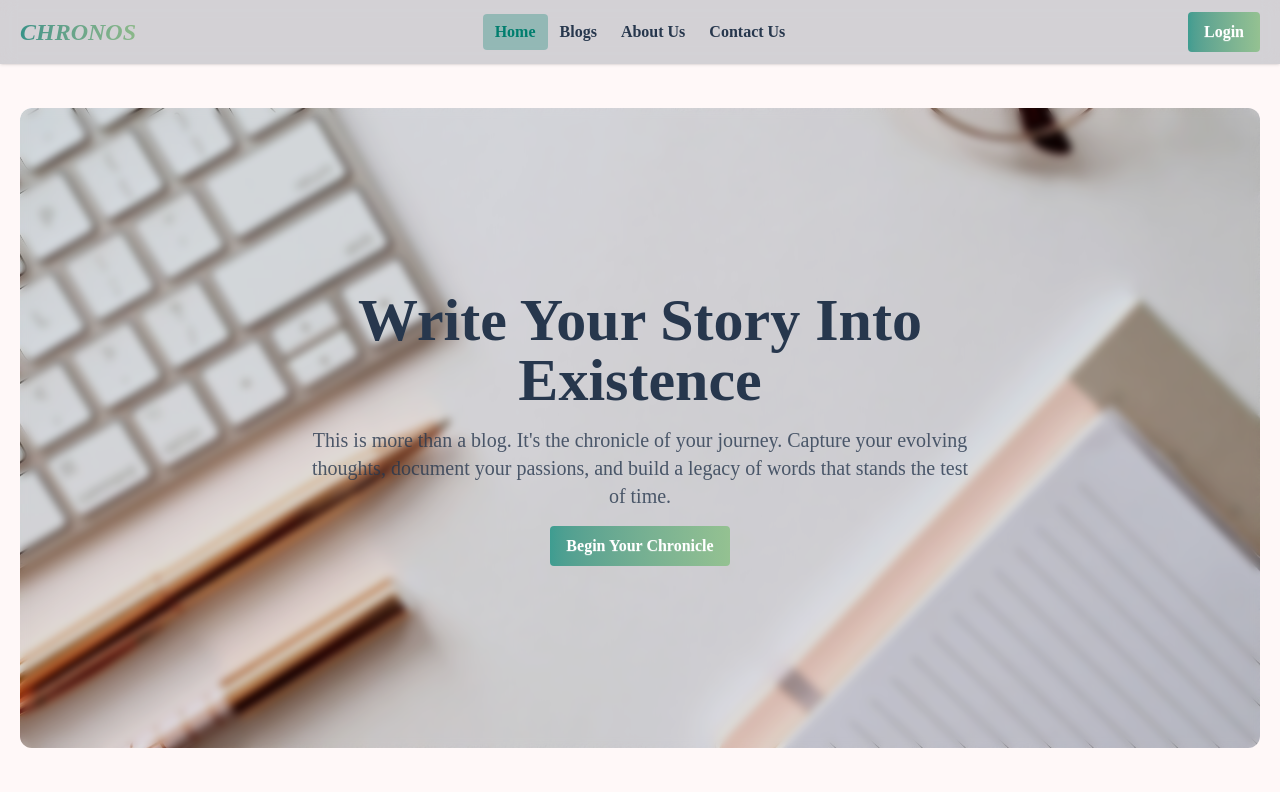
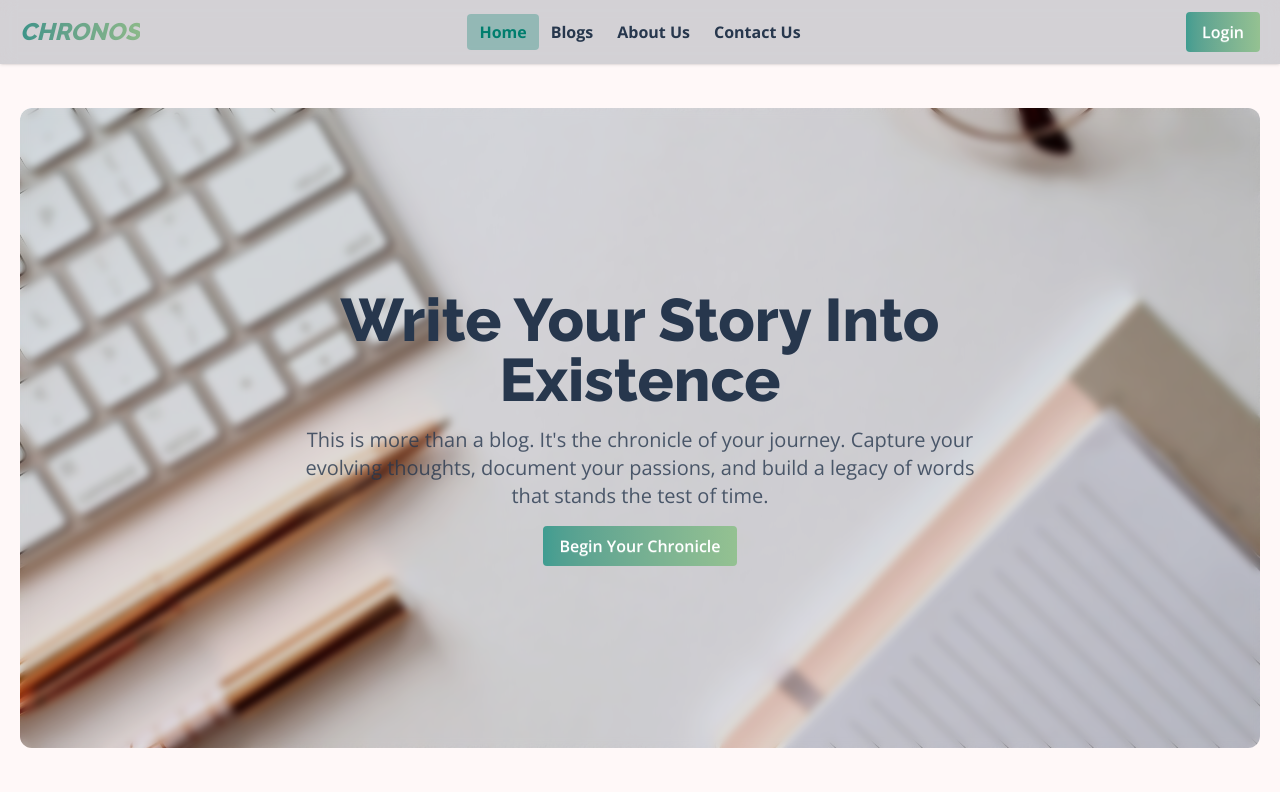
Before and after one commit to programmerrakibul/chronos, a Next.js app: page / in a window 1280 px wide. Shown: the top 800 px of the page. Built offline with nearby package versions, Linux system fonts and the light colour scheme; no server answers.

Commit message:
font modified

```diff
--- a/src/app/globals.css
+++ b/src/app/globals.css
@@ -1,6 +1,4 @@
-@import url("https://fonts.googleapis.com/css2?family=Open+Sans:ital,wght@0,300..800;1,300..800&display=swap");
 @import "tailwindcss";
-
 @plugin "daisyui" {
   themes: light --default;
 }
@@ -14,17 +12,22 @@
   --color-neutral: #27374d;
 }
 
-* {
-  @apply font-['Opens_Sans'];
-}
-
 h1,
 h2,
 h3,
 h4,
 h5,
 h6 {
-  @apply text-neutral;
+  font-family: var(--font-raleway);
+  color: #27374d;
+}
+
+.logo {
+  @apply text-xl md:text-2xl font-extrabold bg-clip-text text-transparent italic;
+}
+
+.logo {
+  font-family: var(--font-raleway);
 }
 
 .navLinks {
--- a/src/app/layout.jsx
+++ b/src/app/layout.jsx
@@ -1,5 +1,20 @@
 import "./globals.css";
 import Providers from "@/components/Providers/Providers";
+
+import { Raleway, Open_Sans } from "next/font/google";
+
+const openSans = Open_Sans({
+  subsets: ["latin"],
+  display: "swap",
+  weight: ["300", "400", "500", "600", "700"],
+});
+
+const raleway = Raleway({
+  subsets: ["latin"],
+  display: "swap",
+  weight: ["400", "500", "600", "700", "800", "900"],
+  variable: "--font-raleway",
+});
 
 export const metadata = {
   title: "CHRONOS",
@@ -10,7 +25,9 @@ const RootLayout = ({ children }) => {
   return (
     <>
       <html lang="en" className="scroll-smooth" data-scroll-behavior="smooth">
-        <body className="text-neutral/80 text-sm md:text-base font-normal bg-accent/15 min-h-dvh">
+        <body
+          className={`text-neutral/80 text-sm md:text-base font-normal bg-accent/15 min-h-dvh ${openSans.className} ${raleway.variable}`}
+        >
           <Providers>{children}</Providers>
         </body>
       </html>
--- a/src/components/shared/Logo/Logo.jsx
+++ b/src/components/shared/Logo/Logo.jsx
@@ -5,7 +5,7 @@ const Logo = () => {
     <>
       <Link
         href="/"
-        className="text-xl md:text-2xl font-extrabold primary_linear bg-clip-text text-transparent italic"
+        className="primary_linear logo"
       >
         CHRONOS
       </Link>
```
